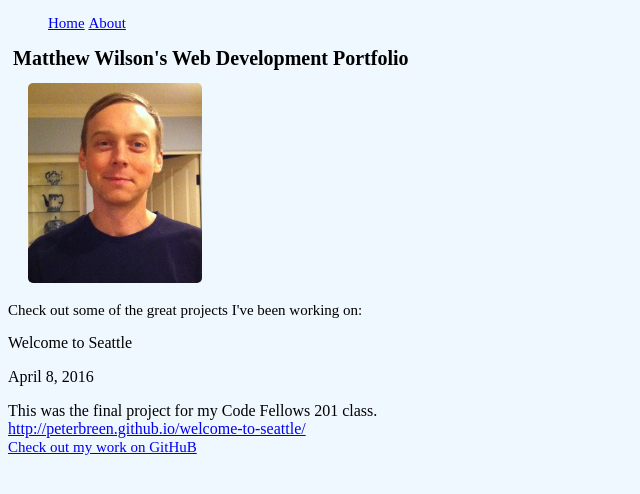
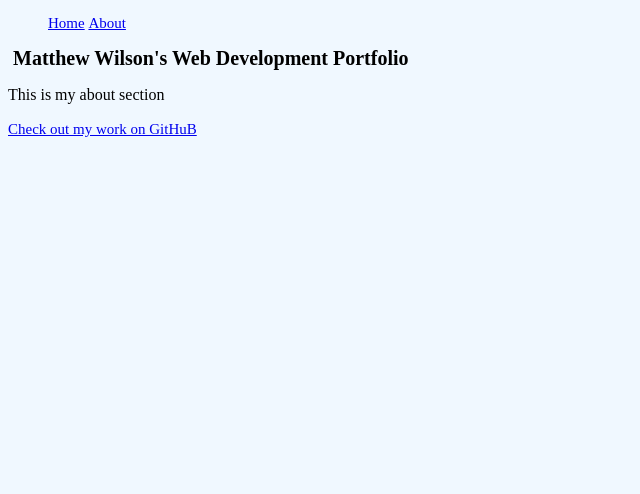
Before and after one commit to MatthewAllanWilson/portfolio, a plain HTML site: page index.html in a window 1280 px wide. Both pictures are taken after a click on the link "About". Shown: the whole page, without its empty margins (0-640 px from the left). Drawn offline with nearby package versions, Linux system fonts and the light colour scheme.

Commit message:
finally got some functionality going with the home and about clicks

```diff
--- a/index.html
+++ b/index.html
@@ -27,9 +27,16 @@
   </nav>
 
   <h1>Matthew Wilson's Web Development Portfolio</h1>
+  <section id="main-page">
   <img src="images/FacePic.jpg">
   <p class="opening-line">Check out some of the great projects I've been working on:</p>
   <section id="projects"></section>
+</section>
+
+<section id="about">
+  <p>This is my about section</p>
+</section>
+
 <script src="https://code.jquery.com/jquery-1.12.0.min.js"></script>
 <script src="https://cdnjs.cloudflare.com/ajax/libs/handlebars.js/4.0.4/handlebars.js"></script>
   <script src="js/data.js"></script>
--- a/js/view.js
+++ b/js/view.js
@@ -3,8 +3,10 @@ var projectView = {};
 projectView.handleMainNav = function() {
   $('.main-nav').on('click', '.tab', function(){
     console.log($(this).data('content'));
-    $('.tab-content').hide();
-    $("#" + $(this).data('content')).show();
+    $('#about').hide();
+    $('#main-page').hide();
+    $("#" + $(this).data('content')).fadeIn();
   });
 };
+
 projectView.handleMainNav();
```
